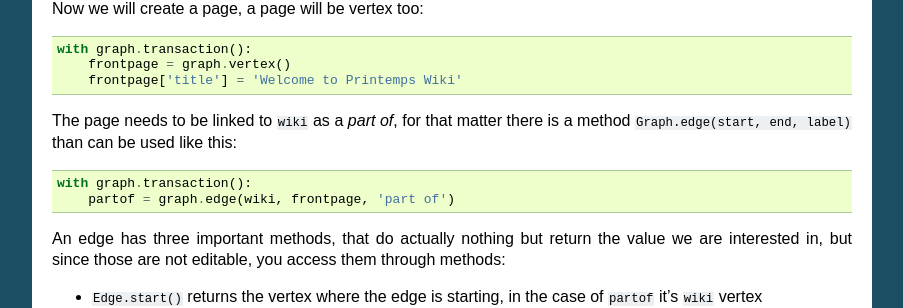
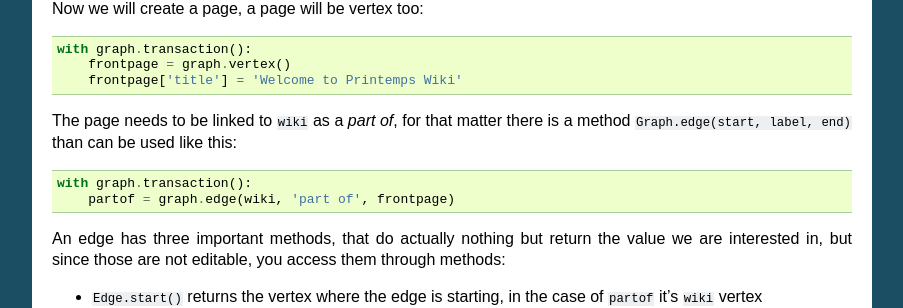
Before and after one commit to pombredanne/python-blueprints, a Sphinx documentation site: the page built from doc/source/index.rst, in a window 1280 px wide and 900 px high, scrolled down 1569 px. Shown: the part 144-452 px from the top of the window, without its empty margins (198-1101 px from the left). Built offline with Sphinx 7.4.7, drawn with Linux system fonts in a browser that asks for light colours; pages that are not in the unit, such as notebooks, are missing from menus; some of the changed text lies outside the part shown.

```diff
--- a/doc/source/index.rst
+++ b/doc/source/index.rst
@@ -113,13 +113,13 @@ Now we will create a page, a page will be vertex too:
        frontpage['title'] = 'Welcome to Printemps Wiki'
 
 The page needs to be linked to ``wiki`` as a *part of*, for that matter
-there is a method ``Graph.edge(start, end, label)`` than can be used
+there is a method ``Graph.edge(start, label, end)`` than can be used
 like this:
 
 .. code-block:: python
 
    with graph.transaction():
-       partof = graph.edge(wiki, frontpage, 'part of')
+       partof = graph.edge(wiki, 'part of', frontpage)
 
 An edge has three important methods, that do actually nothing but return the
 value we are interested in, but since those are not editable, you access them
@@ -234,7 +234,7 @@ enough to be understood by any Python programmer:
             revision = graph.vertex()
             revision['body'] = body
             # link the edge and annotate it
-            link = graph.edge(page, revision, 'revised as')
+            link = graph.edge(page, 'revised as', revision)
             link['revision'] = new_revision
 
 ``create_revision`` does the following:
@@ -351,7 +351,7 @@ If you still struggle with the API here is it with more comments:
    that starts a transaction, elements are automatically saved and you **must**
    always do mutating operations in transaction.
  - ``Graph.vertex()`` create a vertex in a transaction.
- - ``Graph.edge(start, end, label)`` create an edge in a transaction starting at
+ - ``Graph.edge(start, label, end)`` create an edge in a transaction starting at
    ``start`` vertex, ending at ``end`` vertex with ``label`` as label. The
    tutorial doesn't say much about labels, so I add here that it's a way to know
    which edge is which when they are several edges starting and ending at the
@@ -375,7 +375,7 @@ If you still struggle with the API here is it with more comments:
  - ``Vertex.incomings()`` is a generator over the edges that are ending in the
    current vertex, each edge retrieved implied a *hop*.
 - ``Edge`` similarly are not imported, they are created with
-  ``Graph.edge(start, end, label)`` retrieved with ``Graph.get_vertice(id)``
+  ``Graph.edge(start, label, end)`` retrieved with ``Graph.get_vertice(id)``
   and via iteration of ``Vertex.outgoings()`` and ``Vertex.incomings()``
   generators.
 
--- a/setup.py
+++ b/setup.py
@@ -4,7 +4,7 @@ from setuptools import setup
 
 setup(
     name='Blueprints',
-    version='1.0',
+    version='1.0.1',
     url='https://github.com/tinkerpop/blueprints',
     license='BSD',
     author='Amirouche Boubekki',
```
Also changed, not shown: 2 other files.
